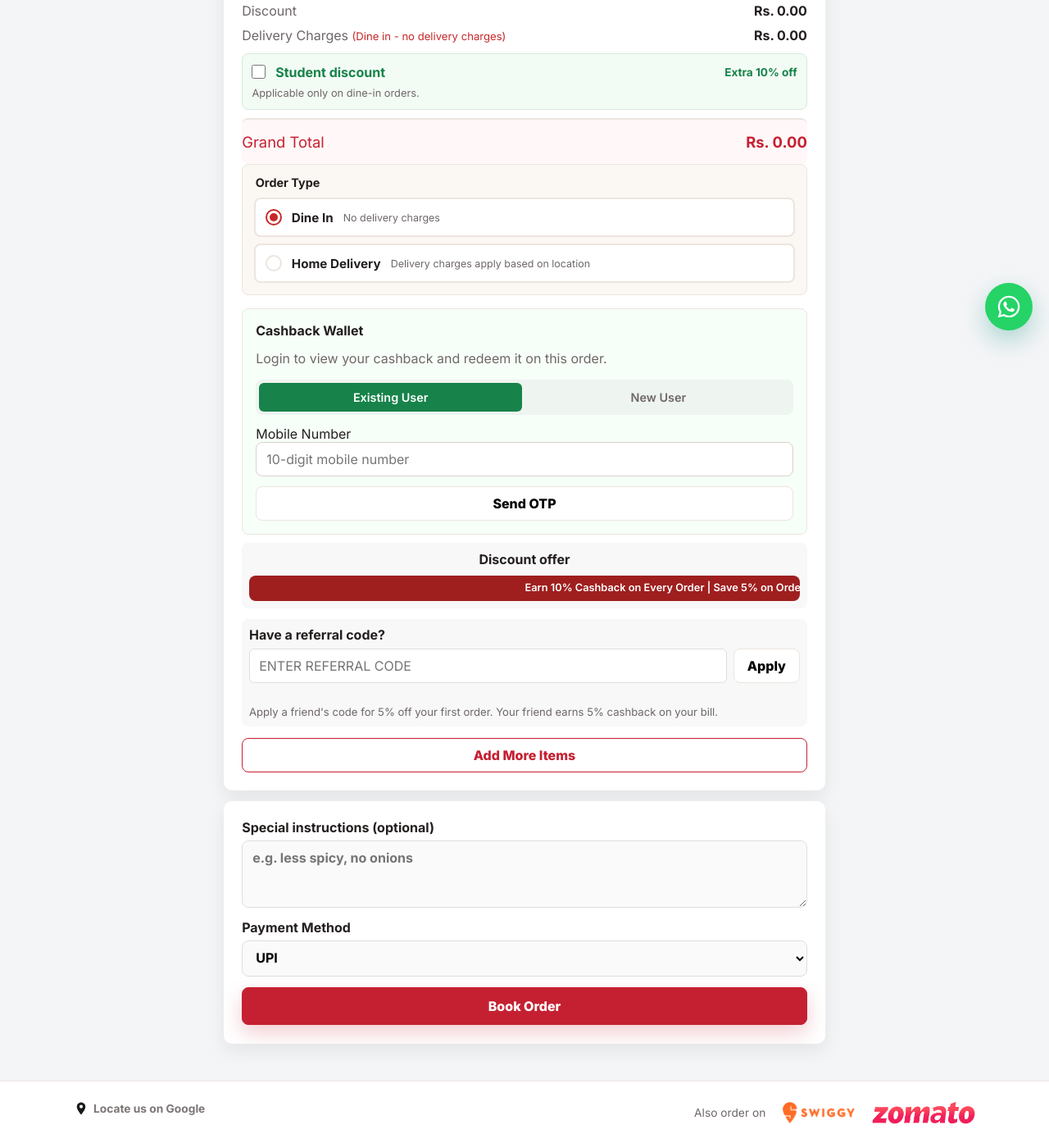
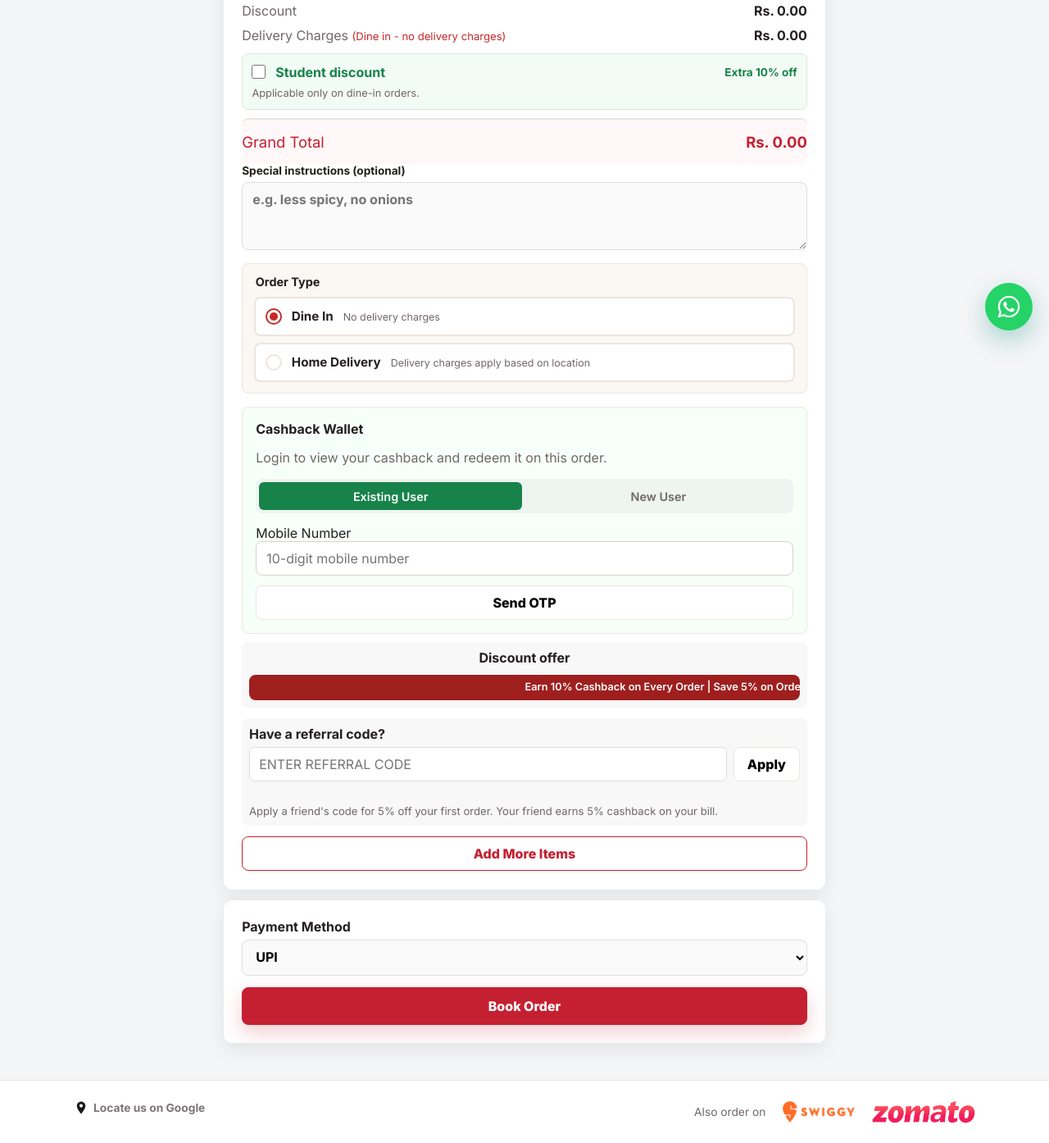
Before and after one commit to gurpreetbumrah1971/manishas-kitchen-hostinger, a PHP site: page /checkout.html in a window 1280 px wide. Shown: the part 377-1771 px from the top of the page at 82% size. Run offline with PHP 8.4, Linux system fonts and the light colour scheme.

Commit message:
Move special instructions above Order Type, remove delivery-area note
Relocate the checkout special instructions textarea out of the payment
form card and into the order summary, directly above Order Type, so
customers see it while reviewing their order rather than mixed in with
payment method. Read it via a data attribute since it's no longer inside
the <form data-checkout-form> element. Also drop the Kopar Khairane
delivery-area note from the checkout page.

Co-Authored-By: Claude Sonnet 5 <noreply@anthropic.com>

```diff
--- a/about.html
+++ b/about.html
@@ -21,7 +21,7 @@
     <link rel="preconnect" href="https://fonts.googleapis.com">
     <link rel="preconnect" href="https://fonts.gstatic.com" crossorigin>
     <link href="https://fonts.googleapis.com/css2?family=Bebas+Neue&family=Inter:wght@400;500;600;700;800;900&display=swap" rel="stylesheet">
-    <link rel="stylesheet" href="assets/style.css?v=special-instructions-1">
+    <link rel="stylesheet" href="assets/style.css?v=special-instructions-2">
     <!-- Google tag (gtag.js) -->
     <script async src="https://www.googletagmanager.com/gtag/js?id=G-72QNT6NEKL"></script>
     <script>
@@ -81,6 +81,6 @@
         </div>
     </footer>
     <a class="floating-whatsapp-button" href="https://wa.me/918879630082" target="_blank" rel="noopener" aria-label="Send WhatsApp message to Manisha's Kitchen" title="WhatsApp"><svg viewBox="0 0 24 24" aria-hidden="true"><path d="M12.04 2c-5.47 0-9.92 4.45-9.92 9.92 0 1.75.46 3.46 1.34 4.97L2 22l5.25-1.38a9.9 9.9 0 0 0 4.79 1.22h.01c5.47 0 9.92-4.45 9.92-9.92S17.52 2 12.04 2Zm0 18.16h-.01a8.2 8.2 0 0 1-4.17-1.14l-.3-.18-3.12.82.83-3.04-.2-.31a8.18 8.18 0 0 1-1.25-4.39c0-4.53 3.69-8.22 8.23-8.22a8.19 8.19 0 0 1 8.22 8.22c0 4.54-3.69 8.24-8.23 8.24Z"></path></svg></a>
-    <script src="assets/app.js?v=special-instructions-1"></script>
+    <script src="assets/app.js?v=special-instructions-2"></script>
 </body>
 </html>
--- a/account.html
+++ b/account.html
@@ -24,7 +24,7 @@
     <link rel="preconnect" href="https://fonts.googleapis.com">
     <link rel="preconnect" href="https://fonts.gstatic.com" crossorigin>
     <link href="https://fonts.googleapis.com/css2?family=Bebas+Neue&family=Inter:wght@400;500;600;700;800;900&display=swap" rel="stylesheet">
-    <link rel="stylesheet" href="assets/style.css?v=special-instructions-1">
+    <link rel="stylesheet" href="assets/style.css?v=special-instructions-2">
 </head>
 <body class="account-page order-app">
     <div class="promo-banner"><div class="promo-track"><span>Earn 10% Cashback on Every Order | Save 5% on Orders Above ₹500, 10% Above ₹1000!</span></div></div>
@@ -56,6 +56,6 @@
         </div>
     </footer>
     <a class="floating-whatsapp-button" href="https://wa.me/918879630082" target="_blank" rel="noopener" aria-label="Send WhatsApp message to Manisha's Kitchen" title="WhatsApp"><svg viewBox="0 0 24 24" aria-hidden="true" focusable="false"><path d="M12.04 2c-5.47 0-9.92 4.45-9.92 9.92 0 1.75.46 3.46 1.34 4.97L2 22l5.25-1.38a9.9 9.9 0 0 0 4.79 1.22h.01c5.47 0 9.92-4.45 9.92-9.92S17.52 2 12.04 2Zm0 18.16h-.01a8.2 8.2 0 0 1-4.17-1.14l-.3-.18-3.12.82.83-3.04-.2-.31a8.18 8.18 0 0 1-1.25-4.39c0-4.53 3.69-8.22 8.23-8.22a8.19 8.19 0 0 1 8.22 8.22c0 4.54-3.69 8.24-8.23 8.24Zm4.51-6.16c-.25-.12-1.47-.73-1.69-.81-.23-.08-.39-.12-.56.12-.16.25-.64.81-.78.97-.14.17-.29.19-.54.07-.25-.13-1.04-.38-1.98-1.22-.73-.65-1.23-1.46-1.37-1.7-.14-.25-.01-.38.11-.51.11-.11.25-.29.37-.43.12-.15.16-.25.25-.41.08-.17.04-.31-.02-.44-.07-.12-.56-1.34-.76-1.84-.2-.48-.41-.42-.56-.43h-.48c-.17 0-.43.06-.66.31-.23.25-.87.85-.87 2.06s.89 2.39 1.02 2.56c.12.16 1.76 2.68 4.26 3.75.6.26 1.06.41 1.42.53.6.19 1.14.16 1.57.1.48-.07 1.47-.6 1.68-1.18.2-.58.2-1.07.14-1.19-.06-.1-.23-.16-.48-.29Z"></path></svg></a>
-    <script src="assets/app.js?v=special-instructions-1"></script>
+    <script src="assets/app.js?v=special-instructions-2"></script>
 </body>
 </html>
--- a/assets/app.js
+++ b/assets/app.js
@@ -2630,7 +2630,7 @@ if (checkoutForm) checkoutForm.addEventListener('submit', async (event) => {
       mobileNumber: number,
       whatsappNumber: number,
       address: deliveryAddress,
-      specialInstructions: String(formData.get('special_instructions') || '').trim() || null,
+      specialInstructions: String((document.querySelector('[data-special-instructions]') || {}).value || '').trim() || null,
       studentInstitution: studentDiscountDetails().eligible ? studentDiscountDetails().institution : null,
       studentGrade: studentDiscountDetails().eligible ? studentDiscountDetails().grade : null,
       referralCode: appliedReferralCode() || null,
--- a/assets/style.css
+++ b/assets/style.css
@@ -1022,6 +1022,32 @@ textarea {
 }
 
 .delivery-address-field textarea:focus {
+    outline: none;
+    border-color: #17834a;
+}
+
+.special-instructions-field {
+    display: grid;
+    gap: 6px;
+    margin-bottom: 1rem;
+    font-weight: 700;
+    font-size: 0.85rem;
+}
+
+.special-instructions-field textarea {
+    width: 100%;
+    box-sizing: border-box;
+    padding: 0.65rem 0.75rem;
+    border: 1px solid #dedede;
+    border-radius: 8px;
+    background: #fafafa;
+    font-size: 1rem;
+    font-family: inherit;
+    color: inherit;
+    resize: vertical;
+}
+
+.special-instructions-field textarea:focus {
     outline: none;
     border-color: #17834a;
 }
--- a/checkout.html
+++ b/checkout.html
@@ -24,7 +24,7 @@
     <link rel="preconnect" href="https://fonts.googleapis.com">
     <link rel="preconnect" href="https://fonts.gstatic.com" crossorigin>
     <link href="https://fonts.googleapis.com/css2?family=Bebas+Neue&family=Inter:wght@400;500;600;700;800;900&display=swap" rel="stylesheet">
-    <link rel="stylesheet" href="assets/style.css?v=special-instructions-1">
+    <link rel="stylesheet" href="assets/style.css?v=special-instructions-2">
     <!-- Google tag (gtag.js) -->
     <script async src="https://www.googletagmanager.com/gtag/js?id=G-72QNT6NEKL"></script>
     <script>
@@ -104,6 +104,8 @@
                     <span>Grand Total</span>
                     <strong data-checkout-total>Rs. 0.00</strong>
                 </div>
+
+                <label class="special-instructions-field">Special instructions (optional)<textarea name="special_instructions" data-special-instructions rows="3" maxlength="300" placeholder="e.g. less spicy, no onions"></textarea></label>
 
                 <div class="delivery-type-field">
                     <fieldset>
@@ -194,7 +196,6 @@
             </section>
             <form class="card form-card" method="post" data-checkout-form data-static-checkout>
                 <input type="hidden" name="cart_json" data-cart-json>
-                <label>Special instructions (optional)<textarea name="special_instructions" rows="3" maxlength="300" placeholder="e.g. less spicy, no onions"></textarea></label>
                 <label>Payment Method
                     <select name="payment_method" data-payment-method>
                         <option value="UPI">UPI</option>
@@ -237,6 +238,6 @@
         <path d="M12.04 2c-5.47 0-9.92 4.45-9.92 9.92 0 1.75.46 3.46 1.34 4.97L2 22l5.25-1.38a9.9 9.9 0 0 0 4.79 1.22h.01c5.47 0 9.92-4.45 9.92-9.92S17.52 2 12.04 2Zm0 18.16h-.01a8.2 8.2 0 0 1-4.17-1.14l-.3-.18-3.12.82.83-3.04-.2-.31a8.18 8.18 0 0 1-1.25-4.39c0-4.53 3.69-8.22 8.23-8.22a8.19 8.19 0 0 1 8.22 8.22c0 4.54-3.69 8.24-8.23 8.24Zm4.51-6.16c-.25-.12-1.47-.73-1.69-.81-.23-.08-.39-.12-.56.12-.16.25-.64.81-.78.97-.14.17-.29.19-.54.07-.25-.13-1.04-.38-1.98-1.22-.73-.65-1.23-1.46-1.37-1.7-.14-.25-.01-.38.11-.51.11-.11.25-.29.37-.43.12-.15.16-.25.25-.41.08-.17.04-.31-.02-.44-.07-.12-.56-1.34-.76-1.84-.2-.48-.41-.42-.56-.43h-.48c-.17 0-.43.06-.66.31-.23.25-.87.85-.87 2.06s.89 2.39 1.02 2.56c.12.16 1.76 2.68 4.26 3.75.6.26 1.06.41 1.42.53.6.19 1.14.16 1.57.1.48-.07 1.47-.6 1.68-1.18.2-.58.2-1.07.14-1.19-.06-.1-.23-.16-.48-.29Z"></path>
     </svg>
 </a>
-<script src="assets/app.js?v=special-instructions-1"></script>
+<script src="assets/app.js?v=special-instructions-2"></script>
 </body>
 </html>
--- a/index.html
+++ b/index.html
@@ -24,7 +24,7 @@
     <link rel="preconnect" href="https://fonts.googleapis.com">
     <link rel="preconnect" href="https://fonts.gstatic.com" crossorigin>
     <link href="https://fonts.googleapis.com/css2?family=Bebas+Neue&family=Inter:wght@400;500;600;700;800;900&display=swap" rel="stylesheet">
-    <link rel="stylesheet" href="assets/style.css?v=special-instructions-1">
+    <link rel="stylesheet" href="assets/style.css?v=special-instructions-2">
     <!-- Google tag (gtag.js) -->
     <script async src="https://www.googletagmanager.com/gtag/js?id=G-72QNT6NEKL"></script>
     <script>
@@ -1841,6 +1841,6 @@
         <path d="M12.04 2c-5.47 0-9.92 4.45-9.92 9.92 0 1.75.46 3.46 1.34 4.97L2 22l5.25-1.38a9.9 9.9 0 0 0 4.79 1.22h.01c5.47 0 9.92-4.45 9.92-9.92S17.52 2 12.04 2Zm0 18.16h-.01a8.2 8.2 0 0 1-4.17-1.14l-.3-.18-3.12.82.83-3.04-.2-.31a8.18 8.18 0 0 1-1.25-4.39c0-4.53 3.69-8.22 8.23-8.22a8.19 8.19 0 0 1 8.22 8.22c0 4.54-3.69 8.24-8.23 8.24Zm4.51-6.16c-.25-.12-1.47-.73-1.69-.81-.23-.08-.39-.12-.56.12-.16.25-.64.81-.78.97-.14.17-.29.19-.54.07-.25-.13-1.04-.38-1.98-1.22-.73-.65-1.23-1.46-1.37-1.7-.14-.25-.01-.38.11-.51.11-.11.25-.29.37-.43.12-.15.16-.25.25-.41.08-.17.04-.31-.02-.44-.07-.12-.56-1.34-.76-1.84-.2-.48-.41-.42-.56-.43h-.48c-.17 0-.43.06-.66.31-.23.25-.87.85-.87 2.06s.89 2.39 1.02 2.56c.12.16 1.76 2.68 4.26 3.75.6.26 1.06.41 1.42.53.6.19 1.14.16 1.57.1.48-.07 1.47-.6 1.68-1.18.2-.58.2-1.07.14-1.19-.06-.1-.23-.16-.48-.29Z"></path>
     </svg>
 </a>
-<script src="assets/app.js?v=special-instructions-1"></script>
+<script src="assets/app.js?v=special-instructions-2"></script>
 </body>
 </html>
--- a/menu.html
+++ b/menu.html
@@ -24,7 +24,7 @@
     <link rel="preconnect" href="https://fonts.googleapis.com">
     <link rel="preconnect" href="https://fonts.gstatic.com" crossorigin>
     <link href="https://fonts.googleapis.com/css2?family=Bebas+Neue&family=Inter:wght@400;500;600;700;800;900&display=swap" rel="stylesheet">
-    <link rel="stylesheet" href="assets/style.css?v=special-instructions-1">
+    <link rel="stylesheet" href="assets/style.css?v=special-instructions-2">
     <!-- Google tag (gtag.js) -->
     <script async src="https://www.googletagmanager.com/gtag/js?id=G-72QNT6NEKL"></script>
     <script>
@@ -1841,6 +1841,6 @@
         <path d="M12.04 2c-5.47 0-9.92 4.45-9.92 9.92 0 1.75.46 3.46 1.34 4.97L2 22l5.25-1.38a9.9 9.9 0 0 0 4.79 1.22h.01c5.47 0 9.92-4.45 9.92-9.92S17.52 2 12.04 2Zm0 18.16h-.01a8.2 8.2 0 0 1-4.17-1.14l-.3-.18-3.12.82.83-3.04-.2-.31a8.18 8.18 0 0 1-1.25-4.39c0-4.53 3.69-8.22 8.23-8.22a8.19 8.19 0 0 1 8.22 8.22c0 4.54-3.69 8.24-8.23 8.24Zm4.51-6.16c-.25-.12-1.47-.73-1.69-.81-.23-.08-.39-.12-.56.12-.16.25-.64.81-.78.97-.14.17-.29.19-.54.07-.25-.13-1.04-.38-1.98-1.22-.73-.65-1.23-1.46-1.37-1.7-.14-.25-.01-.38.11-.51.11-.11.25-.29.37-.43.12-.15.16-.25.25-.41.08-.17.04-.31-.02-.44-.07-.12-.56-1.34-.76-1.84-.2-.48-.41-.42-.56-.43h-.48c-.17 0-.43.06-.66.31-.23.25-.87.85-.87 2.06s.89 2.39 1.02 2.56c.12.16 1.76 2.68 4.26 3.75.6.26 1.06.41 1.42.53.6.19 1.14.16 1.57.1.48-.07 1.47-.6 1.68-1.18.2-.58.2-1.07.14-1.19-.06-.1-.23-.16-.48-.29Z"></path>
     </svg>
 </a>
-<script src="assets/app.js?v=special-instructions-1"></script>
+<script src="assets/app.js?v=special-instructions-2"></script>
 </body>
 </html>
```
